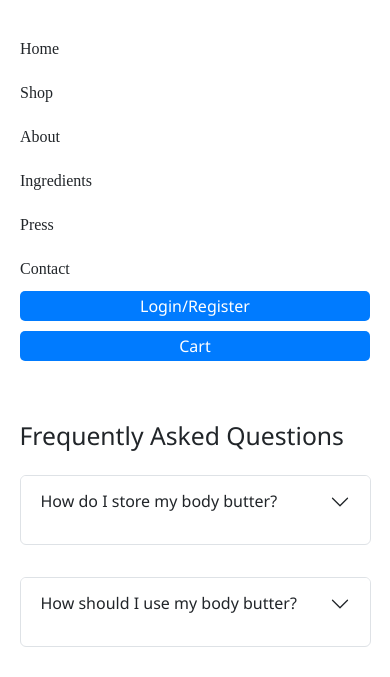
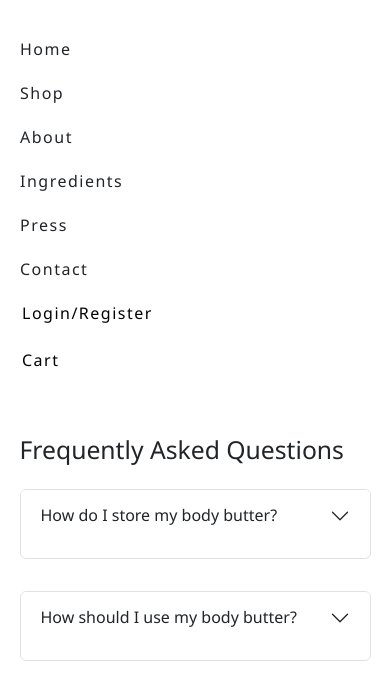
Before and after one commit to umarbek98/phase-4-flo-and-theo-site, a React app in the folder client/: page /faq in a window 390 px wide. Shown: the part 127-804 px from the top of the page. Built offline with nearby package versions, Linux system fonts and the light colour scheme; no server answers.

Commit message:
add css to nav bar

```diff
--- a/client/src/components/NavigationBar.module.css
+++ b/client/src/components/NavigationBar.module.css
@@ -1,8 +1,31 @@
+* {
+  margin: 0;
+  padding: 0;
+  box-sizing: border-box;
+}
+
+body {
+  font-family: "Segoe UI", Tahoma, Geneva, Verdana, sans-serif;
+}
+
+.container {
+  padding: 40px 5%;
+}
+
+.heading-text {
+  margin-top :1rem;
+  font-size: 2rem;
+  text-align: left;
+  margin-left: 4rem;
+}
+
+
 .headerLinksContainer a{
-    font-family: var(--varela);
     text-decoration: none;
     cursor: pointer;
+    letter-spacing: 1.5px
 }
+
 
 .headerLinksContainer{
     display:flex;
@@ -15,19 +38,23 @@
 }
 
 .headerLinksContainer button{
-    background-color: #007bff;
+    background-color: #ffffff;
     float: right;
     height: 30px;
-    color: #fff;
+    color: #000000;
     border: none;
     border-radius: 5px;
+    padding:2px;
     cursor: pointer;
-    transition: all 0.3s ease;
-    margin-top: 15px;
+    margin-top: 17px;
+    opacity: 1;
+    transition: opacity 1s ease 0s;
+    letter-spacing: 1.5px
 }
 
 .headerLinksContainer button:hover {
-    background-color: #0062cc;
+    background-color: rgba(0, 0, 0, 0.7);
+    color:#ffffff;
 }
 
 @media only screen and (max-width: 768px) {
@@ -38,6 +65,6 @@
 
   .headerLinksContainer button {
     float: none;
-    margin-top: 10px;
+    text-align: left;
   }
 }
```
